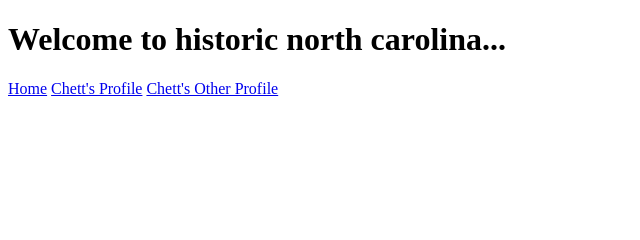
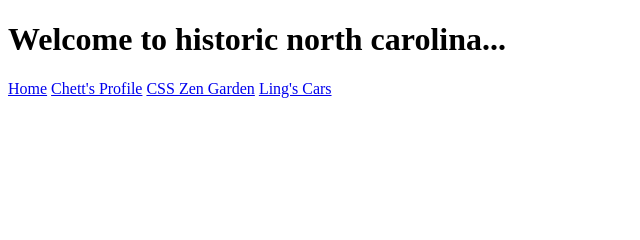
Before and after one commit to jyliu17/CSS-Mod2-Lecture, a plain HTML site: page index.html in a window 1280 px wide. Shown: the top 240 px of the page, 0-640 px from the left. Drawn offline with Linux system fonts and the light colour scheme.

Commit message:
Added links to css examples, added a readme

```diff
--- a/index.html
+++ b/index.html
@@ -22,15 +22,18 @@
 
     <nav>
 
+      <!-- An octothorpe (#) in an href is a stand in and will not link to anywhere -->
       <a href="#">Home</a>
       <a href="#">Chett's Profile</a>
-      <a href="#">Chett's Other Profile</a>
+      <!-- Here are two resources showcasing good and bad design -->
+      <a href="csszengarden.com">CSS Zen Garden</a>
+      <a href="lingscars.com">Ling's Cars</a>
 
     </nav>
 
     <!-- Main Body -->
 
-    <!-- I want to style this so it's the three images with the state on top... -->
+    <!-- I want to style this so it's the three images with my state on top... -->
 
     <main>
 
```
Also changed, not shown: 1 other file.
